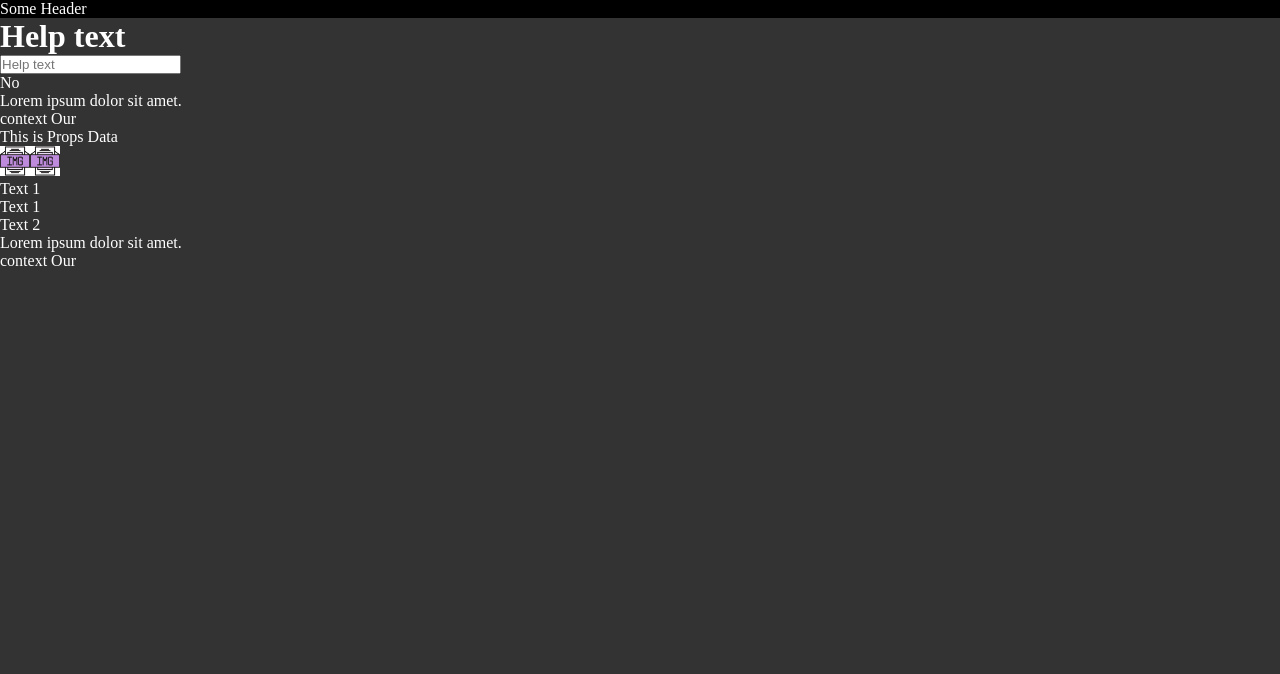
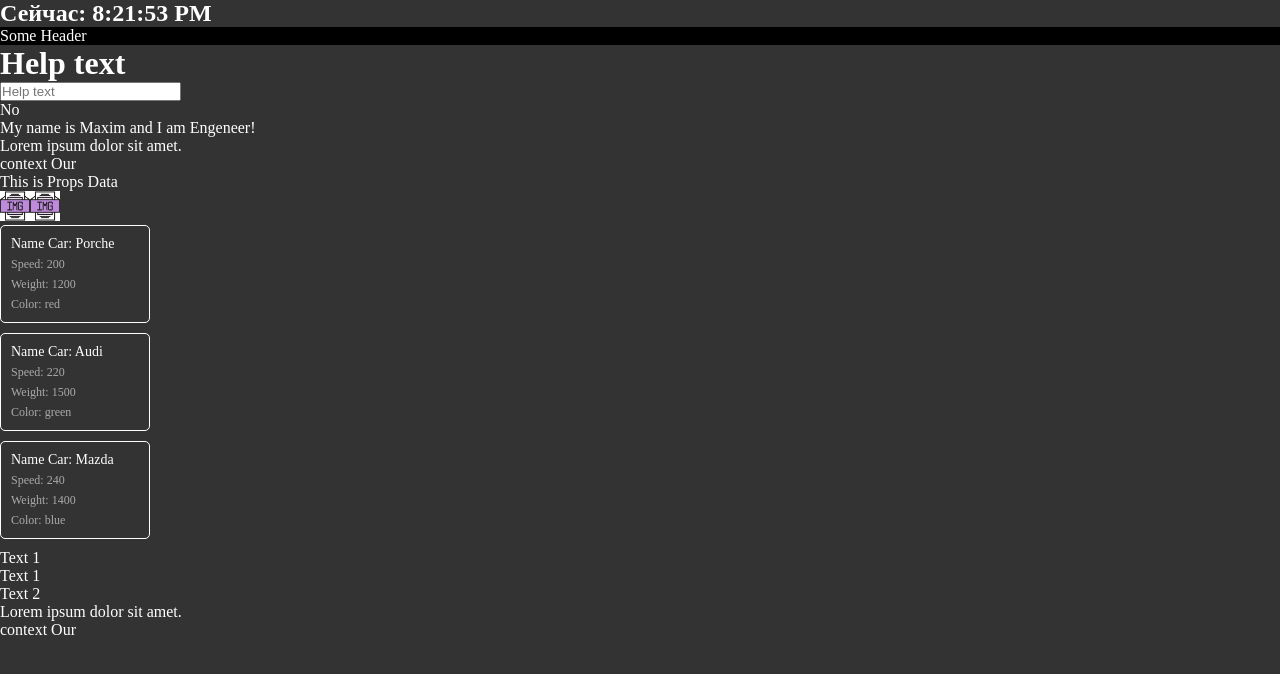
Before and after one commit to max221088/react-start-learn, a React (Create React App) app: page / in a window 1280 px wide. Shown: the top 674 px of the page. Built offline with nearby package versions, Linux system fonts and the light colour scheme.

Commit message:
lesson 5

```diff
--- a/public/index.html
+++ b/public/index.html
@@ -7,6 +7,7 @@
   </head>
   <body>
     <noscript>You need to enable JavaScript to run this app.</noscript>
+    <div id="clock"></div>
     <div id="app"></div>
     <div id="container"></div>
     <div id="container-2"></div>
--- a/src/App.js
+++ b/src/App.js
@@ -4,6 +4,8 @@ import PropsQuote from "./components/propsQuote"
 import ImgInsert from "./components/imageInsert"
 import pic from "./img/pic.png"
 import Header from "./components/header"
+import Car from "./components/car"
+import InterfaceUser from "./components/interface"
 
 class app extends React.Component {
   helpText = "Help text"
@@ -17,13 +19,18 @@ class app extends React.Component {
           onClick={this.inputClick} onMouseEnter={this.mouseOver} />
           <p>{this.helpText === "Help text!" ? "Yes" : "No"}</p>
         </div>
+        <InterfaceUser/>
         <Quote/>
         <PropsQuote quot="This is Props Data"/>
         <ImgInsert path={pic}/>
         <img className="logo" src={pic} alt="logo"/>
+        <Car name="Porche" weight="1200" speed="200" color="red"/>
+        <Car name="Audi" weight="1500" speed="220" color="green"/>
+        <Car name="Mazda" weight="1400" speed="240" color="blue"/>
       </div>
     )
   }
+
   inputClick () {console.log("Clicked")}
   mouseOver () {console.log("Mouse Over")}
 }
--- /dev/null
+++ b/src/components/car.js
@@ -0,0 +1,15 @@
+import React from "react";
+
+class car extends React.Component {
+  render () {
+    return (
+      <div className="cart">
+        <p className="car-name">Name Car: {this.props.name}</p>
+        <p className="car-properties">Speed: {this.props.speed}</p>
+        <p className="car-properties">Weight: {this.props.weight}</p>
+        <p className="car-properties">Color: {this.props.color}</p>
+      </div>
+    )
+  }
+}
+export default car
--- /dev/null
+++ b/src/components/interface.js
@@ -0,0 +1,17 @@
+import React from "react";
+
+class interfaceUser extends React.Component {
+  constructor (props) {
+    super(props);
+    this.state = {
+      name: "Maxim",
+      job: "Engeneer"
+    };
+  };
+  render () {
+    return (
+      <div>My name is {this.state.name} and I am {this.state.job}!</div>
+    )
+  };
+};
+export default interfaceUser
--- a/src/css/index.css
+++ b/src/css/index.css
@@ -16,3 +16,20 @@ body {
 .header {
   background-color: black;
 }
+.cart {
+  width: 150px;
+  height: auto;
+  border: 1px solid #fff;
+  padding: 10px;
+  margin-bottom: 10px;
+  border-radius: 5px;
+}
+.car-name{
+  font-size: 14px;
+  color:#fff;
+}
+.car-properties{
+  font-size: 12px;
+  color: #aaa;
+  margin-top: 5px;
+}
--- a/src/index.js
+++ b/src/index.js
@@ -4,8 +4,16 @@ import App from './App'
 import Quote from './components/quote'
 import './css/index.css'
 
-// const inputClick = () => console.log("Clicked")
-// const mouseOver = () => console.log("Mouse Over")
+const clock = ReactDOMClient.createRoot(document.getElementById("clock"))
+function time() {
+  clock.render(
+    <div>
+      <h2>Сейчас: {new Date().toLocaleTimeString()}</h2>
+    </div>
+  );
+}
+
+setInterval(time, 1000);
 
 const container = "Text 1"
 const container2 = "Text 2"
@@ -22,7 +30,9 @@ const containerHtml = ReactDOMClient.createRoot(document.getElementById("contain
 const containerHtml2 = ReactDOMClient.createRoot(document.getElementById("container-2"))
 
 containerHtml.render(<p>{container}</p>)
-containerHtml2.render(<div>
+containerHtml2.render(
+  <div>
     <p>{container}</p>
     <p>{container2}</p>
-</div>)
+  </div>
+)
```
Lines whose indentation alone changed are shown as unchanged.
